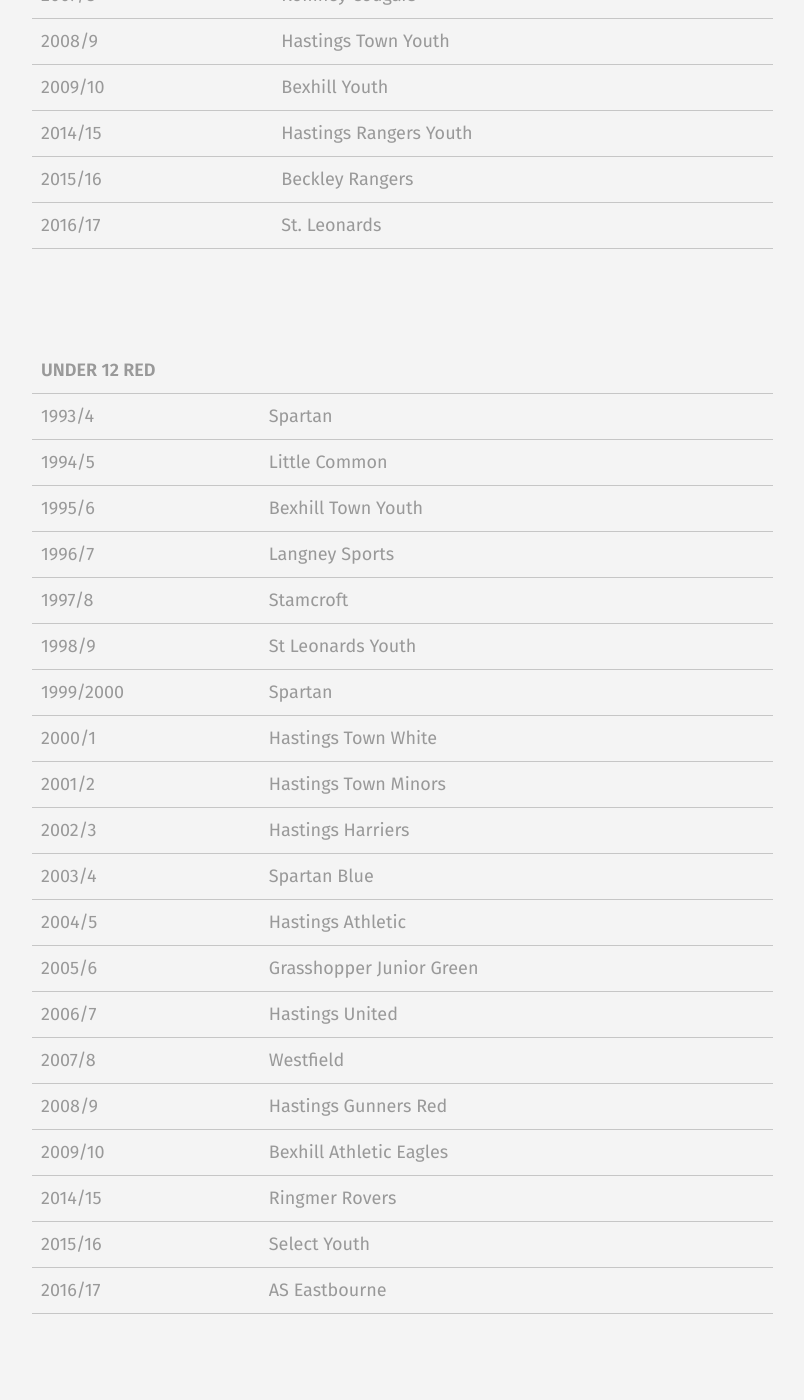
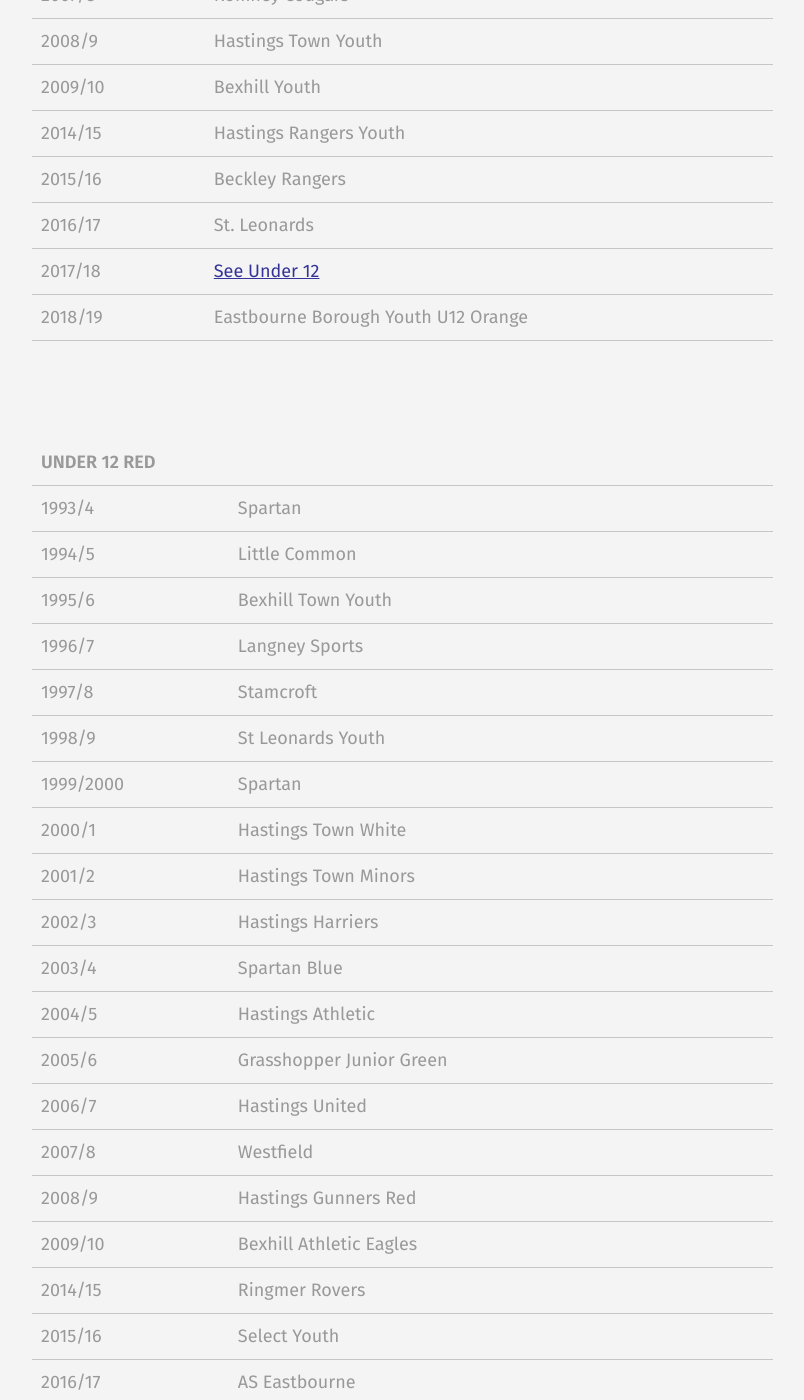
Before and after one commit to rotherleague/Rother, a Jekyll site: the page built from winners.md, in a window 1280 px wide and 1400 px high, scrolled down 6927 px. Shown: the whole window, without its empty margins (56-860 px from the left). Built offline with Jekyll 4.4.1, drawn with Linux system fonts in a browser that asks for light colours; some of the changed text lies outside the part shown.

Commit message:
Update league.html

```diff
--- a/_includes/winners/league.html
+++ b/_includes/winners/league.html
@@ -557,6 +557,15 @@ UNDER 12 BLUE
     <td>2016/17 </td>
     <td>St. Leonards  </td>
   </tr>
+  <tr>
+    <td>2017/18 </td>
+    <td><a href="u12">See Under 12</a></td>
+  </tr>
+   <tr>
+    <td>2018/19 </td>
+    <td>Eastbourne Borough Youth U12 Orange </td>
+  </tr>
+
 </table>
 <!--
 **********************
@@ -647,12 +656,22 @@ UNDER 12 RED
     <td>2016/17 </td>
     <td>AS Eastbourne  </td>
   </tr>
+  <tr>
+    <td>2017/18 </td>
+    <td><a href="u12">See Under 12</a></td>
+  </tr>
+  <tr>
+    <td>2018/19 </td>
+    <td>Sedlescombe Rangers U12 Blues </td>
+  </tr>
+
 </table>
 <!--
 **********************
 UNDER 12 DIVISION
 **********************
 -->
+<a name="u12" class="sr-only">UNDER 12 DIVISION</a>
 <table border="0" class="table table-striped" width="100%">
   <tr>
     <th colspan="2" rowspan="1"> <strong>UNDER 12 DIVISION</strong> </th>
```
Also changed, not shown: other parts of _includes/winners/league.html (+1 -1 lines).
